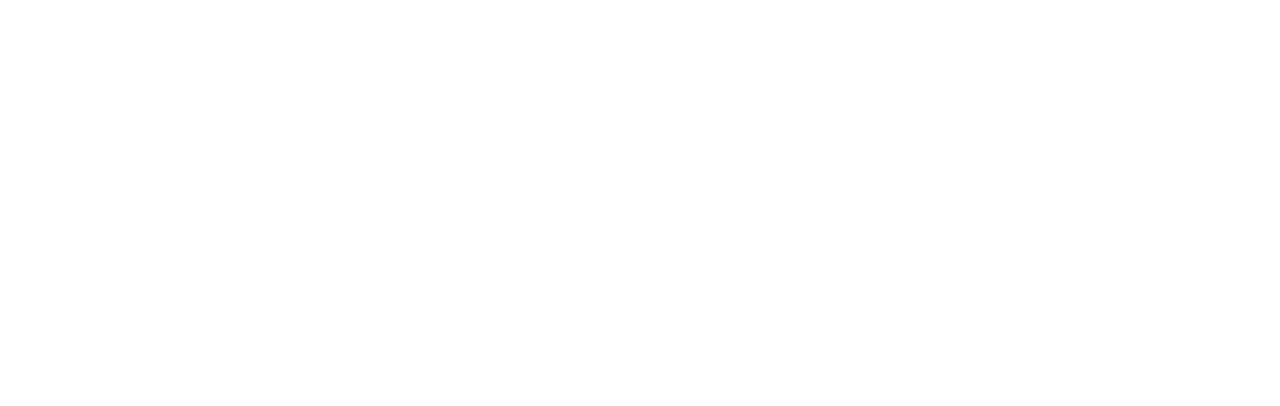
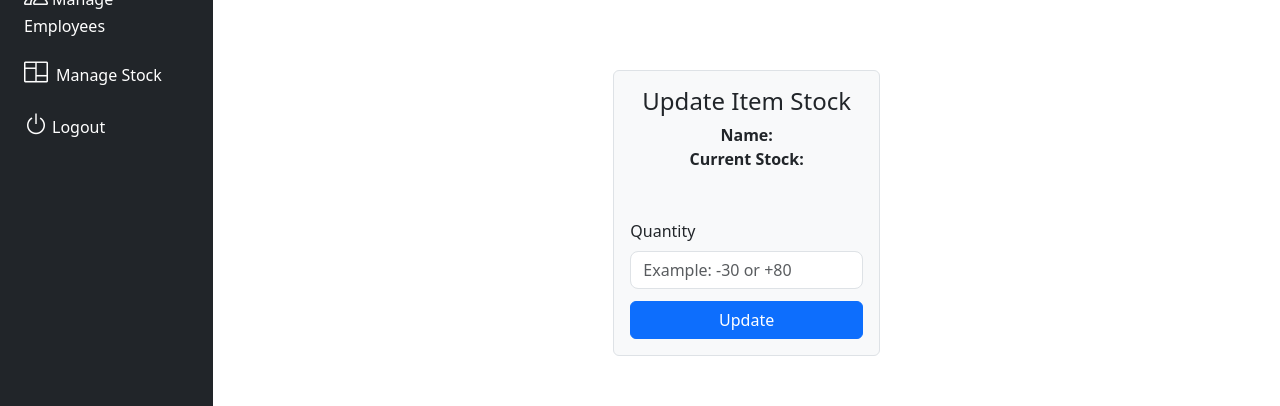
Before and after one commit to Tonmoy10/Inventory_Management_Frontend, a React (Vite) app: page /dashboard/update_item/1 in a window 1280 px wide. Before the commit this address had no page. Shown: the part 198-604 px from the top of the page. Built offline with nearby package versions, Linux system fonts and the light colour scheme; no server answers.

Commit message:
Update Item Feature Added

```diff
--- a/src/App.jsx
+++ b/src/App.jsx
@@ -9,6 +9,8 @@
 import AddEmployee from './components/AddEmployee'
 import EditEmployee from './components/EditEmployee'
 import AddItem from './components/AddItem'
+import UpdateItem from './components/UpdateItem'
+import SortedItems from './components/SortedItems'
 
 function App() {
 
@@ -23,7 +25,9 @@
         <Route path='/dashboard/logout' element={<HomePage />}></Route>
         <Route path='/dashboard/add_employee' element={<AddEmployee />}></Route>
         <Route path='/dashboard/edit_employee/:id' element={<EditEmployee />}></Route>
+        <Route path='/dashboard/update_item/:id' element={<UpdateItem />}></Route>
         <Route path='/dashboard/add_item' element={<AddItem />}></Route>
+        <Route path='/dashboard/sort_item' element={<SortedItems />}></Route>
       </Route>
     </Routes>
     </BrowserRouter>
--- a/src/components/EmployeePage.jsx
+++ b/src/components/EmployeePage.jsx
@@ -49,6 +49,7 @@
               <th>Phone</th>
               <th>Address</th>
               <th>Joining Date</th>
+              <th></th>
             </tr>
           </thead>
           <tbody>
--- a/src/components/InventoryPage.jsx
+++ b/src/components/InventoryPage.jsx
@@ -39,12 +39,16 @@
       <Link to="/dashboard/add_item" className="btn btn-success">
         Add Item
       </Link>
+      <Link to="/dashboard/sort_item" className="btn btn-warning m-2">
+        View Stock By Date
+      </Link>
       <div className='mt-3'>
         <table className='table'>
           <thead>
             <tr>
               <th>Name</th>
               <th>Stock</th>
+              <th></th>
             </tr>
           </thead>
           <tbody>
@@ -54,7 +58,7 @@
                   <td>{i.item_name}</td>
                   <td>{i.stock+" "}{i.unit}</td>
                   <td>
-                    <Link to={`/dashboard/update_item/` + i.id} className='btn btn-outline-info m-1 btn-sm'>Update</Link >
+                    <Link to={`/dashboard/update_item/` + i.item_id} className='btn btn-outline-info m-1 btn-sm'>Update</Link >
                     <button className='btn btn-outline-danger btn-sm' onClick={() => { handleDelete(i.item_id) }}>Delete</button>
                   </td>
                 </tr>
--- /dev/null
+++ b/src/components/SortedItems.jsx
@@ -0,0 +1,9 @@
+import React from 'react'
+
+const SortedItems = () => {
+  return (
+    <div>SortedItems</div>
+  )
+}
+
+export default SortedItems
--- a/src/components/UpdateItem.jsx
+++ b/src/components/UpdateItem.jsx
@@ -1,8 +1,81 @@
-import React from 'react'
+import axios from 'axios'
+import React, { useState, useEffect } from 'react'
+import { useNavigate, useParams } from 'react-router-dom'
 
 const UpdateItem = () => {
+
+  const { id } = useParams()
+
+
+  const [item, setItem] = useState({
+    item_name: '',
+    stock: '',
+    unit: '',
+    quantity: ''
+  })
+
+  const navigate = useNavigate()
+
+  useEffect(() => {
+    axios.get(`http://localhost:3000/auth/get_item/${id}`)
+      .then(result => {
+        setItem({
+          ...item,
+          item_name: result.data.result[0].item_name,
+          stock: result.data.result[0].stock,
+          unit: result.data.result[0].unit,
+        })
+      })
+      .catch(err => console.log(err))
+  }, [])
+
+
+  const handleSubmit = (e) => {
+    e.preventDefault()
+    axios.post(`http://localhost:3000/auth/update_item/${id}`, item)
+      .then(result => {
+        if (result.data.Status) {
+          // console.log("HEHE")
+          // window.location.href("/dashboard/employee")
+          navigate("/dashboard/inventory")
+        } else {
+          alert(result.data.Error)
+        }
+      })
+      .catch(err => console.log(err))
+  }
+
   return (
-    <div>UpdateItem</div>
+    <div className='d-flex justify-content-center align-items-center h-75 top-buffer'>
+      <div className='p-3 rounded w-25 border bg-light'>
+        <h4><center>Update Item Stock</center></h4>
+        <form className="row g-1" onSubmit={handleSubmit}>
+          <div className="col-12">
+            <div className='text-lg-center'>
+              <strong className='m-1 text-body'>Name: </strong><em>{item.item_name}</em>
+              <div className='col-12'>
+                <strong className='m-1 text-body'>Current Stock: </strong> <em> {item.stock + " "}{item.unit}</em>
+              </div>
+            </div><br/><br/>
+            <label for="inputQuantity" className="form-label">Quantity</label>
+            <input
+              type="text"
+              className="form-control rounded-3"
+              id="inputQuantity"
+              placeholder="Example: -30 or +80"
+              onChange={(e) =>
+                setItem({ ...item, quantity: e.target.value })
+            }
+            />
+          </div>
+          <div className="col-12">
+            <button type="submit" className="btn btn-primary w-100 mt-2">
+              Update
+            </button>
+          </div>
+        </form>
+      </div>
+    </div>
   )
 }
 
```
